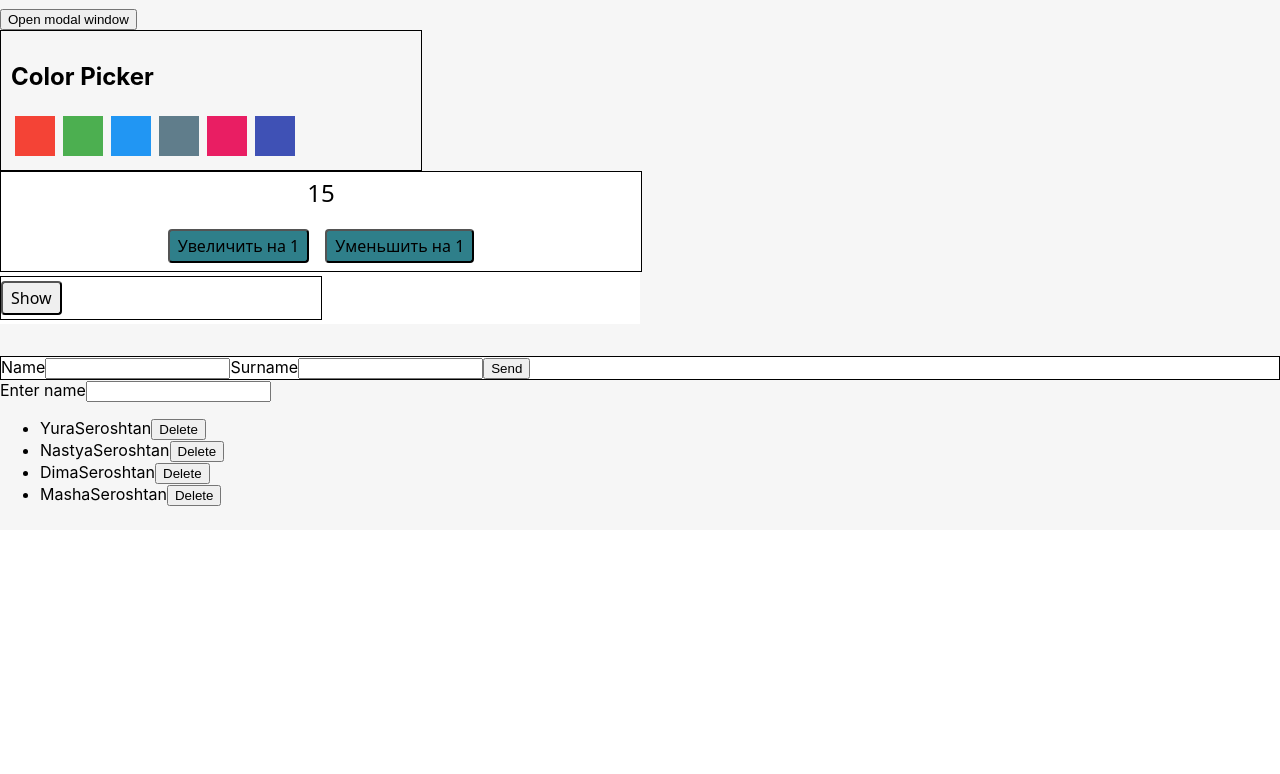
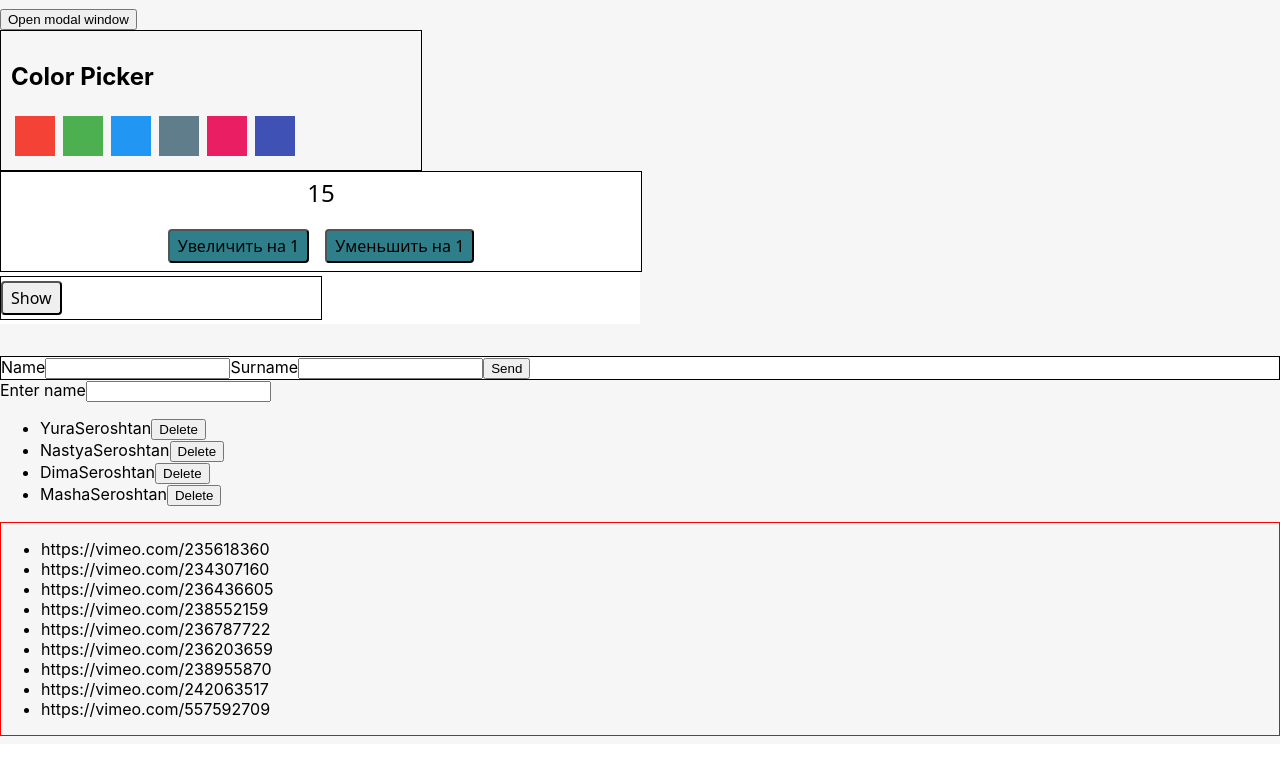
Before and after one commit to AnastasiyaSeroshtan/react-mytest, a React (Create React App) app: page / in a window 1280 px wide. Shown: the top 774 px of the page. Built offline with nearby package versions, Linux system fonts and the light colour scheme.

Commit message:
Add Player

```diff
--- a/package.json
+++ b/package.json
@@ -11,6 +11,7 @@
     "prop-types": "^15.8.1",
     "react": "^18.1.0",
     "react-dom": "^18.1.0",
+    "react-player": "^2.11.0",
     "react-scripts": "5.0.1",
     "styled-components": "^5.3.5",
     "styled-system": "^5.1.5",
--- a/src/components/App.jsx
+++ b/src/components/App.jsx
@@ -8,6 +8,9 @@ import { nanoid } from 'nanoid';
 import { ContactsList } from "./ContactsList/ContactsList";
 import { Modal } from "./Modal/Modal";
 import { ColorPicker } from "./ColorPicker/ColorPicker";
+import { VideoList } from "./VideoPlayer/VideoList";
+import videos  from "./videos.json";
+import { VideoPlayer } from "./VideoPlayer/VideoPlayer";
 
 const colorPickerOptions = [
   { label: 'red', color: '#F44336' },
@@ -30,6 +33,7 @@ export class App extends React.Component {
     ],
     filter: '',
     showModal: false,
+    videoLink: null,
   }
 
   deleteContact = (contactId) => {
@@ -67,6 +71,8 @@ export class App extends React.Component {
     })
   };
 
+
+
   componentDidMount(){
 
     const getContacts = localStorage.getItem('contacts');
@@ -83,7 +89,11 @@ export class App extends React.Component {
     }
   };
 
-
+  VideoSelect = link => {
+    this.setState({
+      videoLink: link,
+    })
+  };
 
   render() {
     const visibleContacts = this.getVisibleContacts();
@@ -101,6 +111,10 @@ export class App extends React.Component {
        <FormFull onGetFormData={this.getFormData}/>
        <Filter value={this.state.filter} onChange={this.changeFilter}/>
        <ContactsList contacts={visibleContacts} onDeleteContact={this.deleteContact}/>
+       <Box border="normal" borderColor="red">
+          <VideoList videos={videos} onSelect={this.VideoSelect}/>
+          <VideoPlayer url={this.state.videoLink}/>
+       </Box>
       </Box>
      );
   }
--- /dev/null
+++ b/src/components/VideoPlayer/VideoList.js
@@ -0,0 +1,13 @@
+export const VideoList = ({videos, onSelect}) => {
+    return (
+        <ul>
+            {videos.map(video => {
+                return (
+                    <li key={video.id} onClick={() => {onSelect(video.link)}}>
+                        {video.link}
+                    </li>
+                )
+            })}
+        </ul>
+    )
+};
--- /dev/null
+++ b/src/components/VideoPlayer/VideoPlayer.js
@@ -0,0 +1,17 @@
+import { Box } from "components/Box";
+import React from "react";
+import {PlayerWrapper, StyledPlayer } from "./VideoPlayer.styled";
+
+export class VideoPlayer extends React.Component {
+    render() {
+        return(
+            <Box>
+                {this.props.url &&
+                    <PlayerWrapper>
+                        <StyledPlayer url={this.props.url} controls/>
+                    </PlayerWrapper>
+                }
+            </Box>
+        )
+    }
+};
--- /dev/null
+++ b/src/components/VideoPlayer/VideoPlayer.styled.js
@@ -0,0 +1,13 @@
+import styled from 'styled-components';
+import ReactPlayer from 'react-player';
+
+export const PlayerWrapper = styled.div`
+  position: relative;
+  padding-top: 56.25%;
+`;
+
+export const StyledPlayer = styled(ReactPlayer)`
+  position: absolute;
+  top: 0;
+  left: 0;
+`;
--- /dev/null
+++ b/src/components/videos.json
@@ -0,0 +1,11 @@
+[
+    { "id": 235618360, "link": "https://vimeo.com/235618360" },
+    { "id": 234307160, "link": "https://vimeo.com/234307160" },
+    { "id": 236436605, "link": "https://vimeo.com/236436605" },
+    { "id": 238552159, "link": "https://vimeo.com/238552159" },
+    { "id": 236787722, "link": "https://vimeo.com/236787722" },
+    { "id": 236203659, "link": "https://vimeo.com/236203659" },
+    { "id": 238955870, "link": "https://vimeo.com/238955870" },
+    { "id": 242063517, "link": "https://vimeo.com/242063517" },
+    { "id": 557592709, "link": "https://vimeo.com/557592709" }
+  ]
```
Also changed, not shown: 1 other file (tests, documents, lock files or other folders).
